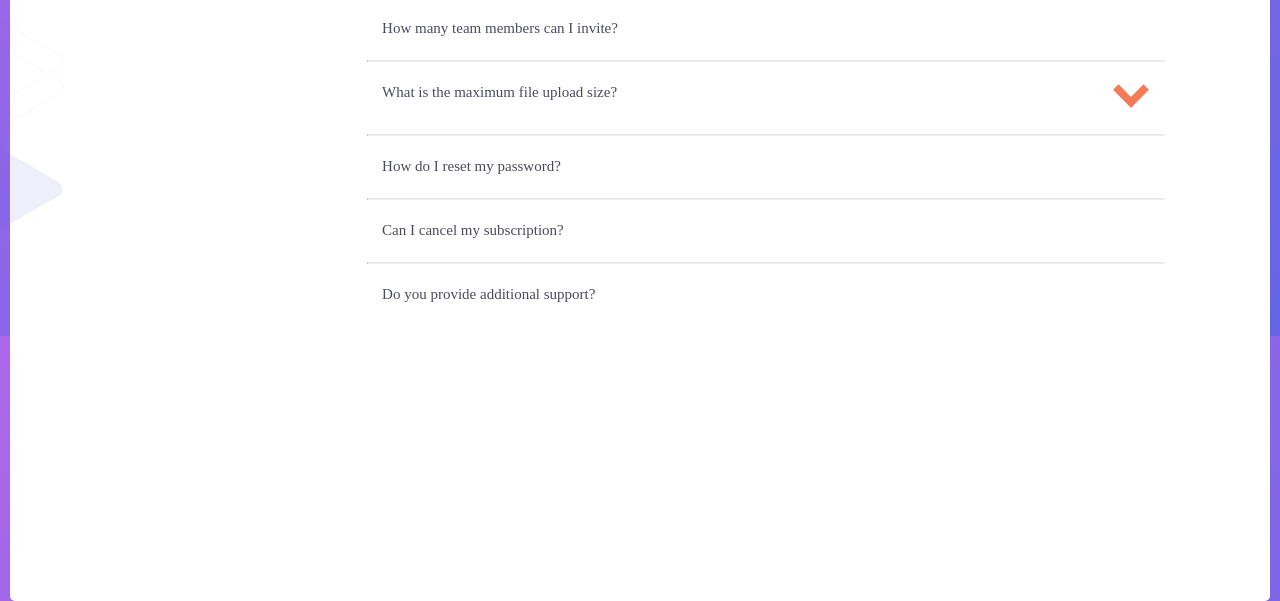
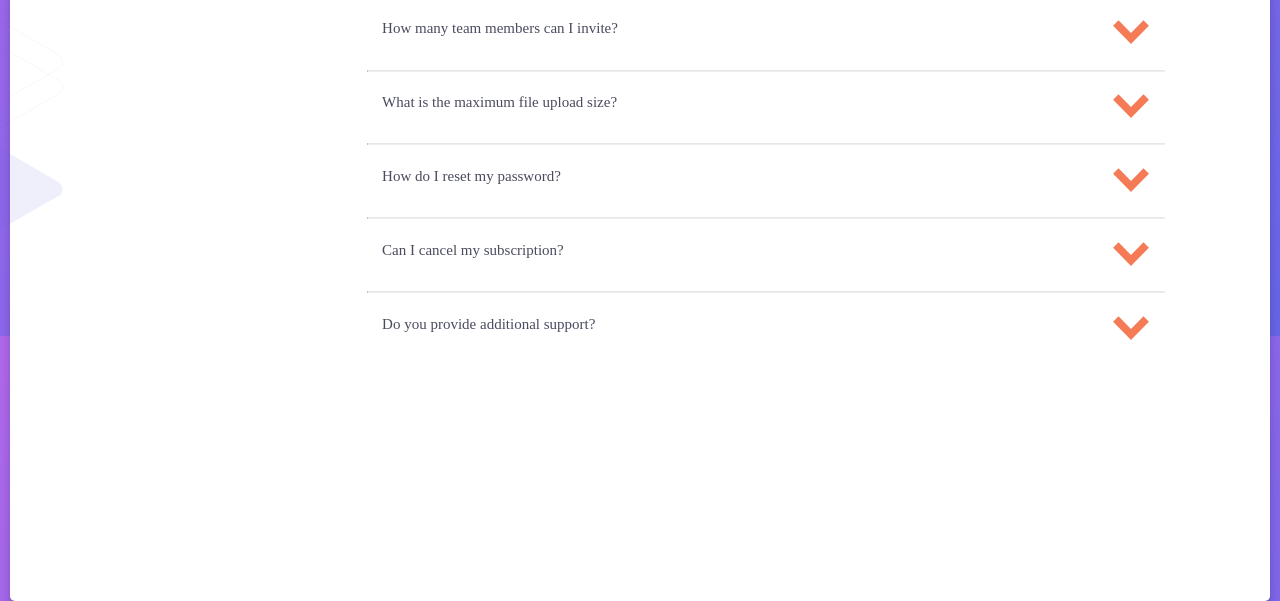
Before and after one commit to XoelVeiga/FrontendMentor-FAQ-accordion-card, a plain HTML site: page index.html in a window 1280 px wide. Shown: the part 464-1065 px from the top of the page. Drawn offline with Linux system fonts and the light colour scheme.

Commit message:
added accordion arrow flip

```diff
--- a/index.html
+++ b/index.html
@@ -25,7 +25,9 @@
         <h1>FAQ</h1>
         <div class="accordion">
           <input type="checkbox" id="tab1">
-          <label class="accordion-label" for="tab1">How many team members can I invite?</label>
+          <label class="accordion-label" for="tab1">How many team members can I invite?
+            <img src="images/icon-arrow-down.svg" class="icon">
+          </label>
           <div class="accordion-content">
             You can invite up to 2 additional users on the Free plan. There is no limit on
             team members for the Premium plan.
@@ -36,8 +38,8 @@
 
         <div class="accordion">
           <input type="checkbox" id="tab2">
-          <label class="accordion-label" for="tab2">What is the maximum file upload size? <img
-              src="images/icon-arrow-down.svg" class="icon"></label>
+          <label class="accordion-label" for="tab2">What is the maximum file upload size?
+            <img src="images/icon-arrow-down.svg" class="icon"></label>
           <div class="accordion-content">
             No more than 2GB. All files in your account must fit your allotted storage space.
           </div>
@@ -45,7 +47,9 @@
         <hr class="divider">
         <div class="accordion">
           <input type="checkbox" id="tab3">
-          <label class="accordion-label" for="tab3">How do I reset my password?</label>
+          <label class="accordion-label" for="tab3">How do I reset my password?
+            <img src="images/icon-arrow-down.svg" class="icon">
+          </label>
           <div class="accordion-content">
             Click “Forgot password” from the login page or “Change password” from your profile page.
             A reset link will be emailed to you.
@@ -54,7 +58,9 @@
         <hr class="divider">
         <div class="accordion">
           <input type="checkbox" id="tab4">
-          <label class="accordion-label" for="tab4">Can I cancel my subscription?</label>
+          <label class="accordion-label" for="tab4">Can I cancel my subscription?
+            <img src="images/icon-arrow-down.svg" class="icon">
+          </label>
           <div class="accordion-content">
             Yes! Send us a message and we’ll process your request no questions asked.
           </div>
@@ -62,7 +68,9 @@
         <hr class="divider">
         <div class="accordion">
           <input type="checkbox" id="tab5">
-          <label class="accordion-label" for="tab5">Do you provide additional support?</label>
+          <label class="accordion-label" for="tab5">Do you provide additional support?
+            <img src="images/icon-arrow-down.svg" class="icon">
+          </label>
           <div class="accordion-content">
             Chat and email support is available 24/7. Phone lines are open during normal business hours.
           </div>
--- a/styles.css
+++ b/styles.css
@@ -112,6 +112,6 @@ input:checked~.accordion-label {
     font-weight: bold;
 }
 
-input:checked~.icon {
+input:checked~.accordion-label .icon {
     transform: rotate(180deg);
 }
```
